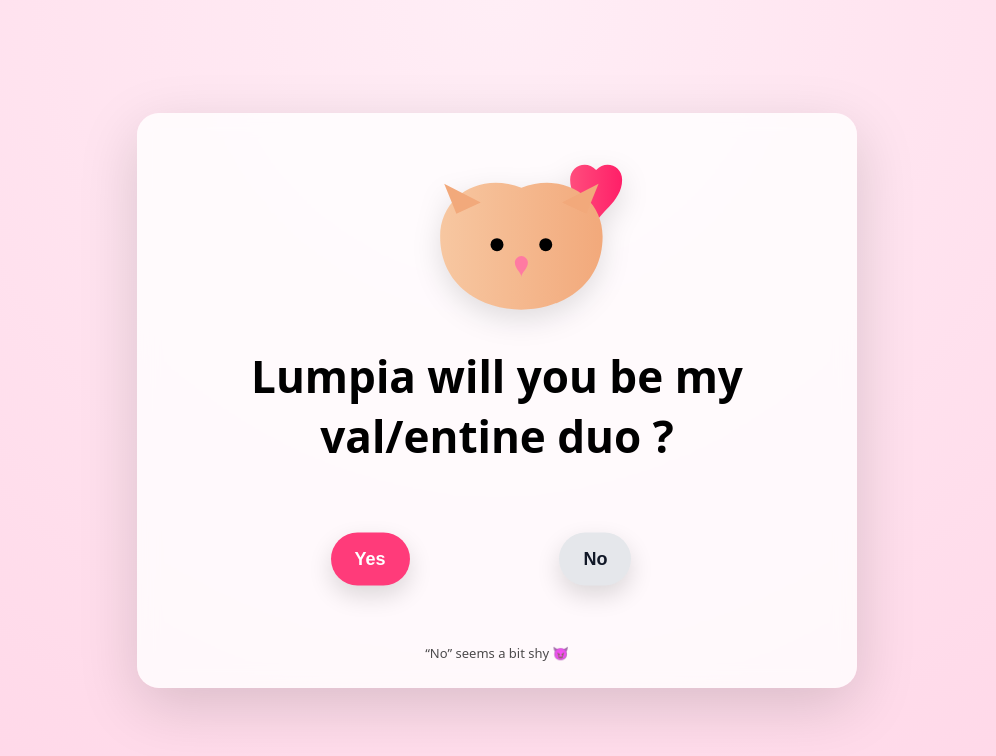
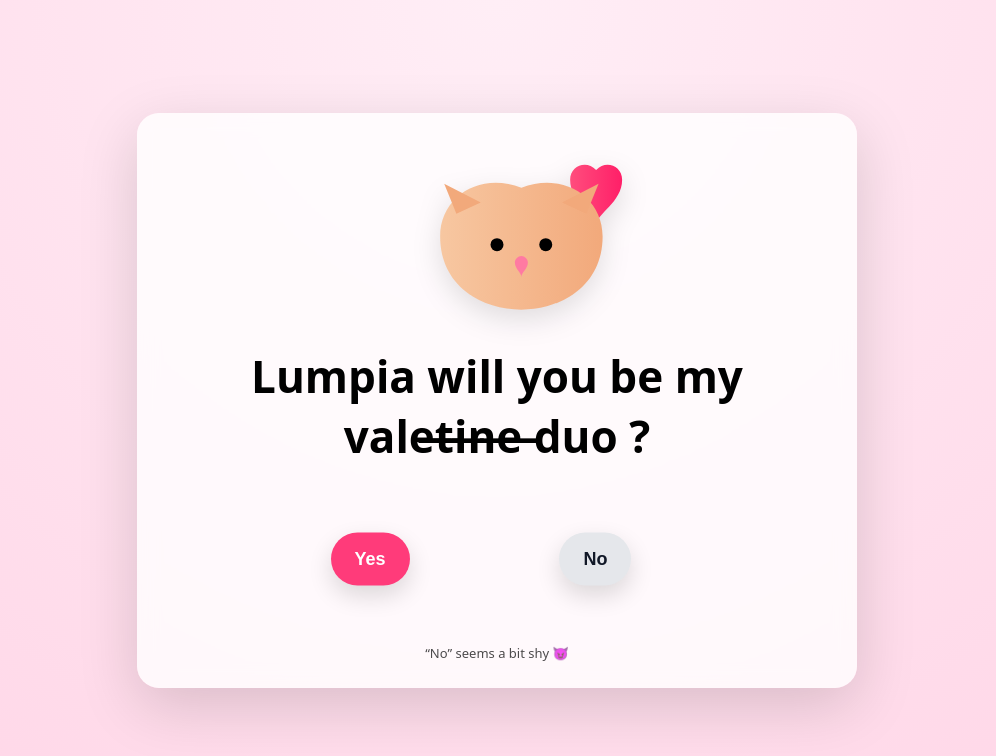
Before and after one commit to CxiiPandii/funnyval, a plain HTML site: page index.html in a window 1280 px wide. Shown: the whole page, without its empty margins (143-1139 px from the left). Drawn offline with nearby package versions, Linux system fonts and the light colour scheme.

```diff
--- a/index.html
+++ b/index.html
@@ -171,7 +171,7 @@
             fill="#ff7aa2"/>
     </svg>
 
-    <h1>Lumpia will you be my val/entine duo ?</h1>
+    <h1>Lumpia will you be my vale̶t̶i̶n̶e̶  duo ?</h1>
 
     <section class="button-zone" id="zone">
       <button id="yesBtn">Yes</button>
```
